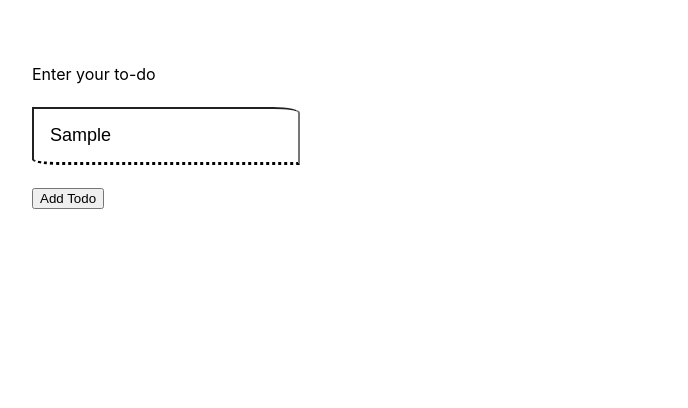
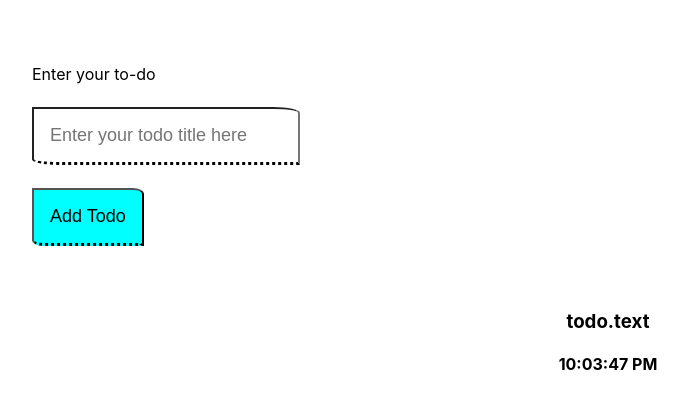
Before and after one commit to ssuyash3000/ToDo-List---3, a React (Create React App) app: page / in a window 1280 px wide. Both pictures are taken after typing "Sample" into the empty fields and a click on the button "Add Todo". Shown: the top 408 px of the page, without its empty margins (32-720 px from the left). Built offline with nearby package versions, Linux system fonts and the light colour scheme.

Commit message:
adds todo list and todo card

```diff
--- a/src/Components/AddTodo.js
+++ b/src/Components/AddTodo.js
@@ -5,11 +5,17 @@ export default function AddTodo(props) {
 
   const handleSubmit = (e) => {
     e.preventDefault();
+    let newTodo = {
+      text: textTodo.current.value,
+      time: new Date().getTime(),
+    };
+    props.setTodos((prevState) => [...prevState, newTodo]);
+    textTodo.current.value = "";
   };
   return (
     <div className={styles.addTodo}>
       <form onSubmit={handleSubmit} className={styles.todoForm}>
-        <label for="inputTodo">Enter your to-do</label>
+        <label htmlFor="inputTodo">Enter your to-do</label>
         <input
           id="inputTodo"
           required
--- a/src/Components/App.js
+++ b/src/Components/App.js
@@ -1,10 +1,15 @@
+import { useState } from "react";
 import "../Style/App.css";
 import AddTodo from "./AddTodo";
+import TodoList from "./TodoList";
 
 function App() {
+  let [todos, setTodos] = useState([]);
+
   return (
     <div className="App">
-      <AddTodo />
+      <AddTodo setTodos={setTodos} />
+      <TodoList todos={todos} />
     </div>
   );
 }
--- a/src/Components/TodoCard.js
+++ b/src/Components/TodoCard.js
@@ -0,0 +1,31 @@
+export default function TodoCard({ todo, index }) {
+  const timeFormatter = (timeinMilli) => {
+    // Create a new Date object using the timestamp
+    const currentTime = new Date(timeinMilli);
+
+    // Get hours, minutes, and seconds
+    const hours = currentTime.getHours();
+    const minutes = currentTime.getMinutes();
+    const seconds = currentTime.getSeconds();
+
+    // Determine whether it's AM or PM
+    const ampm = hours >= 12 ? "PM" : "AM";
+
+    // Convert hours from 24-hour format to 12-hour format
+    const formattedHours = hours % 12 || 12;
+
+    // Add leading zeros to minutes and seconds if they are less than 10
+    const formattedMinutes = minutes < 10 ? "0" + minutes : minutes;
+    const formattedSeconds = seconds < 10 ? "0" + seconds : seconds;
+
+    // Create the formatted time string
+    const formattedTime = `${formattedHours}:${formattedMinutes}:${formattedSeconds} ${ampm}`;
+    return formattedTime;
+  };
+  return (
+    <div className="todoCard">
+      <h3>todo.text</h3>
+      <h4>{timeFormatter(todo.time)}</h4>
+    </div>
+  );
+}
--- /dev/null
+++ b/src/Components/TodoList.js
@@ -0,0 +1,10 @@
+import TodoCard from "./TodoCard";
+export default function TodoList(props) {
+  return (
+    <div className="todoList">
+      {props.todos.map((todo, index) => {
+        return <TodoCard key={index} todo={todo} />;
+      })}
+    </div>
+  );
+}
--- a/src/Style/AddTodo.module.css
+++ b/src/Style/AddTodo.module.css
@@ -15,3 +15,23 @@ input {
   border-top-right-radius: 10%;
   border-bottom: dotted;
 }
+
+.todoForm button {
+  padding: 1rem;
+  font-size: large;
+  border-bottom-left-radius: 10%;
+  border-top-right-radius: 10%;
+  border-bottom: dotted;
+  background-color: aqua;
+}
+.todoForm button:hover {
+  padding: 1rem;
+  font-size: large;
+  border-bottom-left-radius: 10%;
+  border-top-right-radius: 10%;
+  border-bottom: dotted;
+  background-color: aqua;
+  cursor: pointer;
+  text-decoration: underline;
+
+}
```
